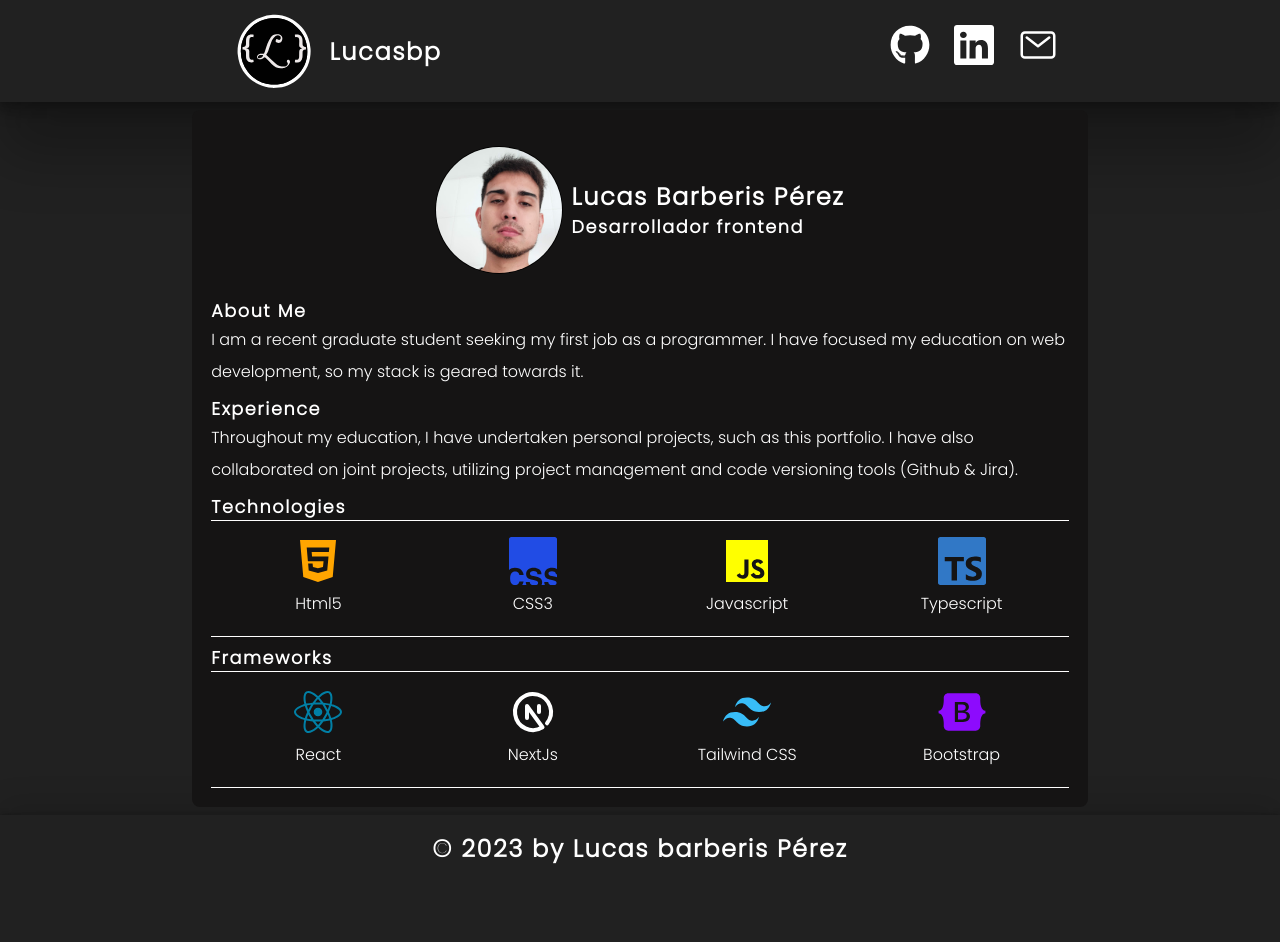
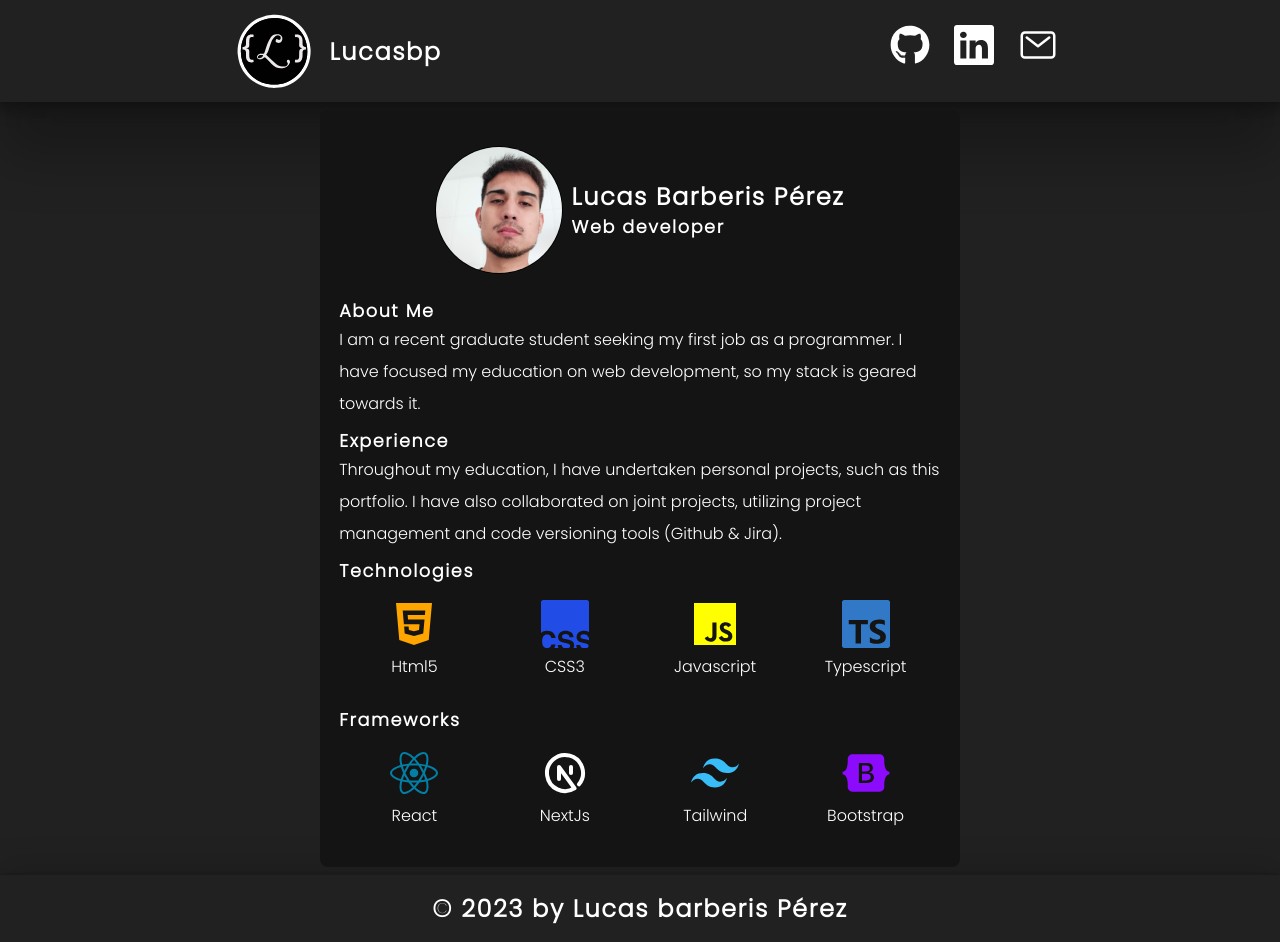
Before and after one commit to LucasBarberisPerez/portfolio, a React (Vite) app: page / in a window 1280 px wide. Before the commit the page ends 882 px from the top, so only its background shows below. Built offline with nearby package versions, Linux system fonts and the light colour scheme.

Commit message:
Added job translate, change some css display

```diff
--- a/src/components/pages/Home.tsx
+++ b/src/components/pages/Home.tsx
@@ -21,13 +21,10 @@ export default function Home() {
       <section className="info-card">
         <CardHeader
           urlImage="/me.jpg"
-          job="Desarrollador frontend"
+          job={t("job")}
           name="Lucas Barberis Pérez"
         />
-        <CardSection
-          title={t("about.title")}
-          text={t("about.description")}
-        />
+        <CardSection title={t("about.title")} text={t("about.description")} />
         <CardSection
           title={t("experience.title")}
           text={t("experience.description")}
@@ -68,7 +65,7 @@ export default function Home() {
             </div>
             <div className="technology-description">
               <SiTailwindcss className="tailwind" />
-              <p>Tailwind CSS</p>
+              <p>Tailwind</p>
             </div>
             <div className="technology-description">
               <FaBootstrap className="boostrap" />
--- a/src/css/card.css
+++ b/src/css/card.css
@@ -1,5 +1,5 @@
 section.info-card {
-  width: 70%;
+  width: 50%;
   background-color: #151414;
   padding: 1.2rem;
   border-radius: 0.5rem;
--- a/src/css/technologies.css
+++ b/src/css/technologies.css
@@ -28,7 +28,6 @@ div.technology-description {
   justify-content: center;
   align-items: center;
   gap: 0.2rem;
-  border: 1px white solid;
-  border-inline-start: none;
-  border-inline-end: none;
+
+
 }
--- a/src/locale/en/global.json
+++ b/src/locale/en/global.json
@@ -1,4 +1,5 @@
 {
+    "job":"Web developer",
     "about": {"title": "About Me", "description":"I am a recent graduate student seeking my first job as a programmer. I have focused my education on web development, so my stack is geared towards it."},
     "experience":{"title":"Experience", "description":"Throughout my education, I have undertaken personal projects, such as this portfolio. I have also collaborated on joint projects, utilizing project management and code versioning tools (Github & Jira)."},
     "technology":{"title":"Technologies"}
--- a/src/locale/es/global.json
+++ b/src/locale/es/global.json
@@ -1,4 +1,5 @@
 {
+    "job":"Desarrollador web",
     "about": {"title": "Sobre mí", "description":"Soy un estudiante recién graduado en busca de mi primer empleo como programador, he enfocado mi formación en el desarrollo web, por lo que mi stack esta enfocado al mismo.  "},
     "experience":{"title":"Experiencia", "description":"Durante mi formación, he realizado proyectos personales, como este portfolio, tambien he colaborado en proyectos conjuntos, utilizando herramientas de gestión de proyecto y versionado del código (Github & Jira)."},
     "technology":{"title":"Tecnologías"}
```
